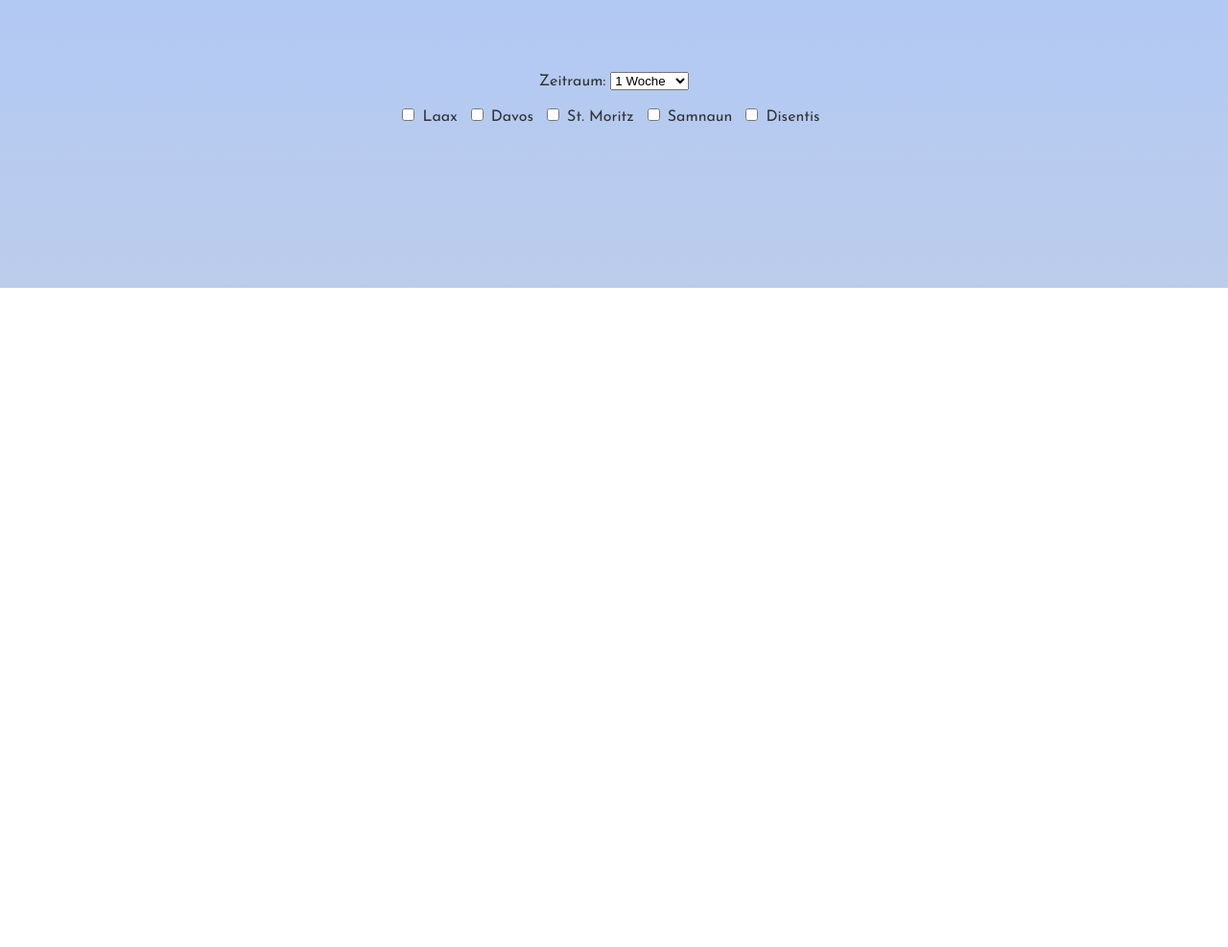
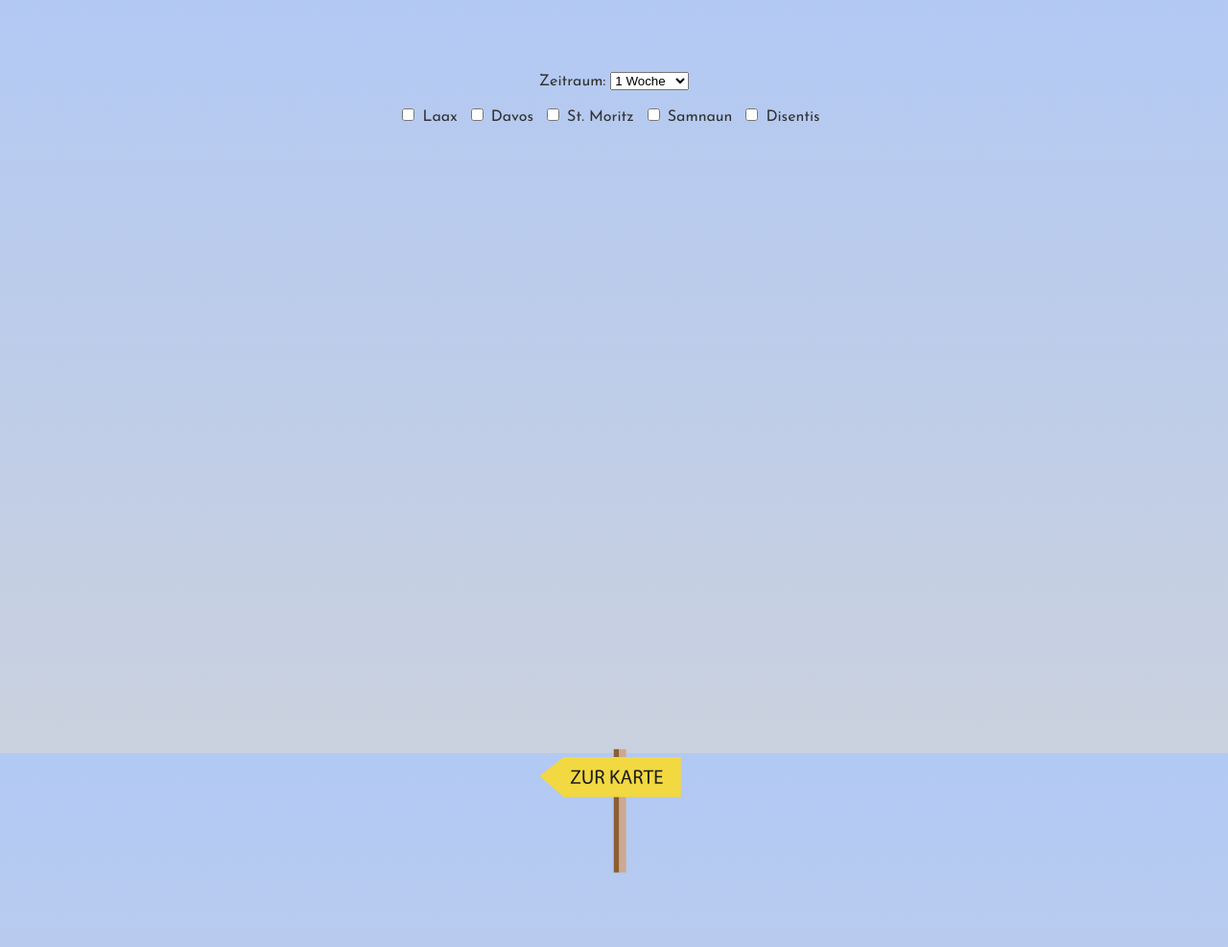
Before and after one commit to janikciril/Semesterarbeit-IM3, a plain HTML site: page skigebiet.html in a window 1280 px wide. Shown: the part 815-1802 px from the top of the page at 96% size. Before the commit the page ends 1115 px from the top, so only its background shows below. Drawn offline with nearby package versions, Linux system fonts and the light colour scheme; no server answers.

Commit message:
styling
wegweiser eingefügt

```diff
--- a/skigebiet.html
+++ b/skigebiet.html
@@ -35,5 +35,10 @@
 
   <script src="https://cdn.jsdelivr.net/npm/chart.js"></script>
   <script src="script.js"></script>
+
+  <div class="wegweiser-svg">
+    <img src="svg/Wegweiser_mit_Text.svg" alt="Dekoration">
+  </div>
+
 </body>
 </html>
--- a/style-sub.css
+++ b/style-sub.css
@@ -89,3 +89,17 @@ a, button {
 a:hover, button:hover {
   background-color: #555;
 }
+
+.wegweiser-svg {
+  position: relative;       /* bleibt unten kleben */
+  bottom: -400px;
+  left: 50%;             /* horizontal in der Mitte */
+  transform: translateX(-50%); /* genau zentrieren */
+  width: 100%;           /* optional: volle Breite */
+  text-align: center;    /* falls Bild kleiner ist */
+}
+
+.wegweiser-svg img {
+  max-width: 400px;      /* Beispiel: Größe begrenzen */
+  height: auto;
+}
```
Also changed, not shown: png/Wegweiser.png (deleted), png/Wegweiser_mit_Text.png (added), svg/Wegweiser.svg (deleted), svg/Wegweiser_mit_Text.svg (added).
